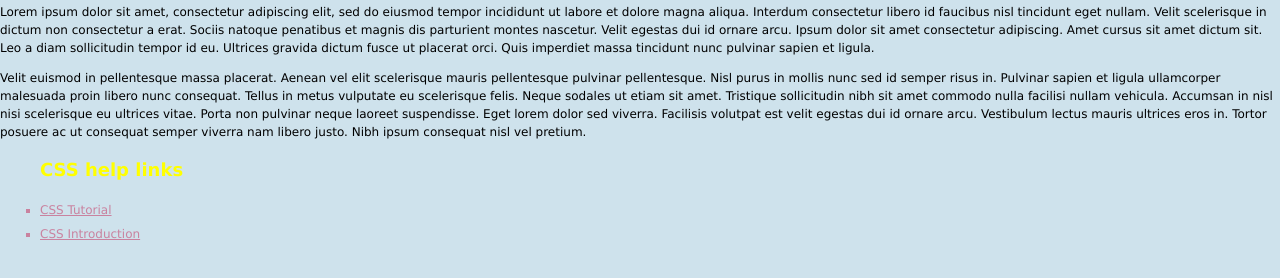
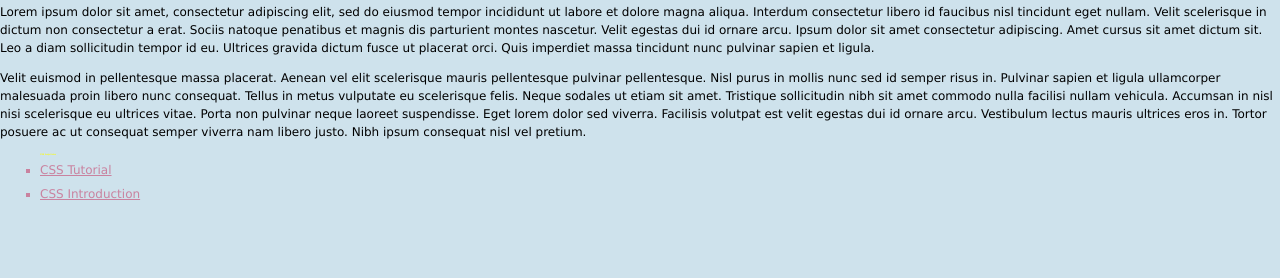
Before and after one commit to MasonRossi/in-class-1, a plain HTML site: page index.html in a window 1280 px wide. Shown: the part 82-360 px from the top of the page. Drawn offline with Linux system fonts and the light colour scheme.

Commit message:
in-class-1

```diff
--- a/css/styles.css
+++ b/css/styles.css
@@ -7,6 +7,6 @@ body{
 }
 h2{
     color: yellow;
-    style="font-size: 2px;"
+    font-size: 2px;
 
 }
```
